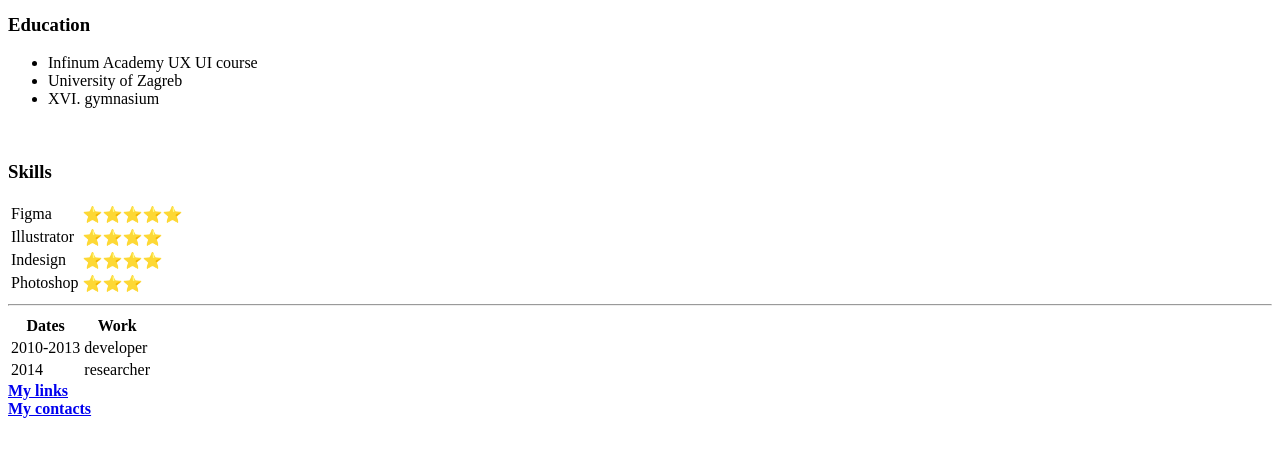
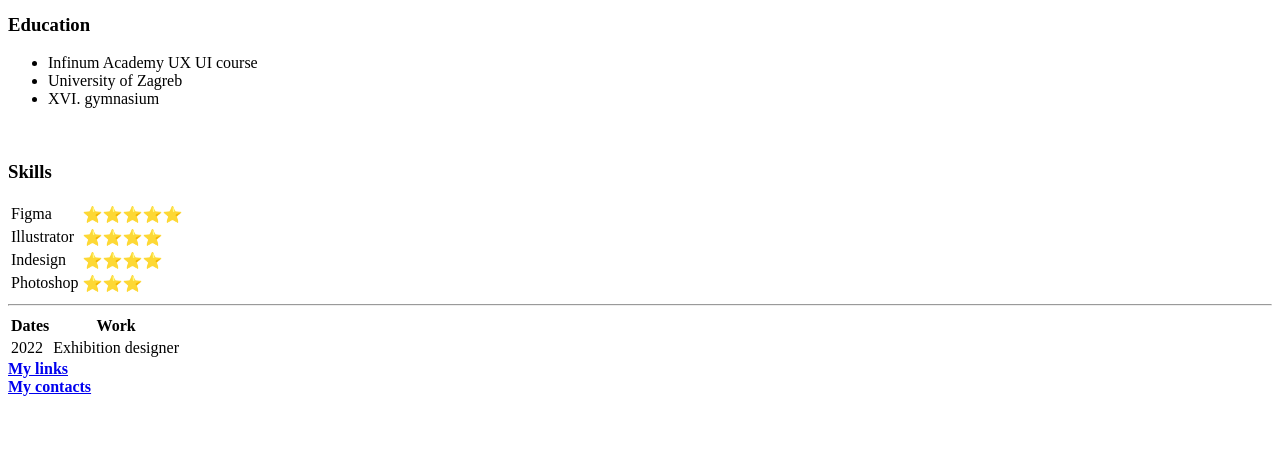
Before and after one commit to dunjalu/cv, a plain HTML site: page index.html in a window 1280 px wide. Shown: the part 233-690 px from the top of the page. Drawn offline with Linux system fonts and the light colour scheme.

Commit message:
Add files via upload

```diff
--- a/index.html
+++ b/index.html
@@ -55,12 +55,8 @@
   </thead>
 
   <tr>
-    <td>2010-2013</td>
-    <td>developer</td>
-  <tr>
-    <td>2014</td>
-    <td>researcher</td>
-  </tr>
+    <td>2022</td>
+    <td>Exhibition designer</td>
   </tr>
 </table>
 
```
